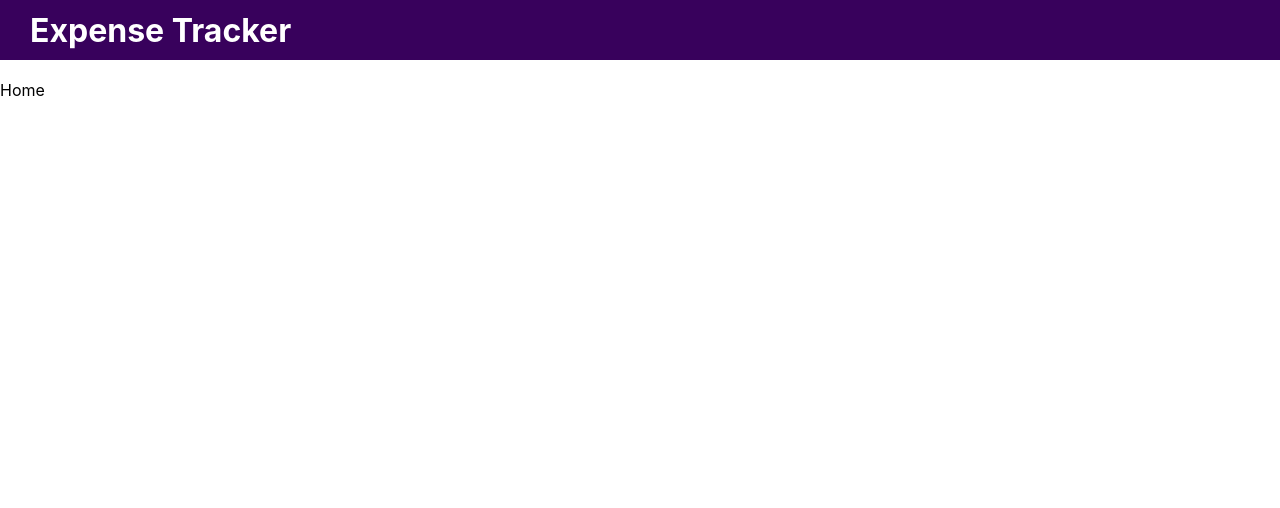
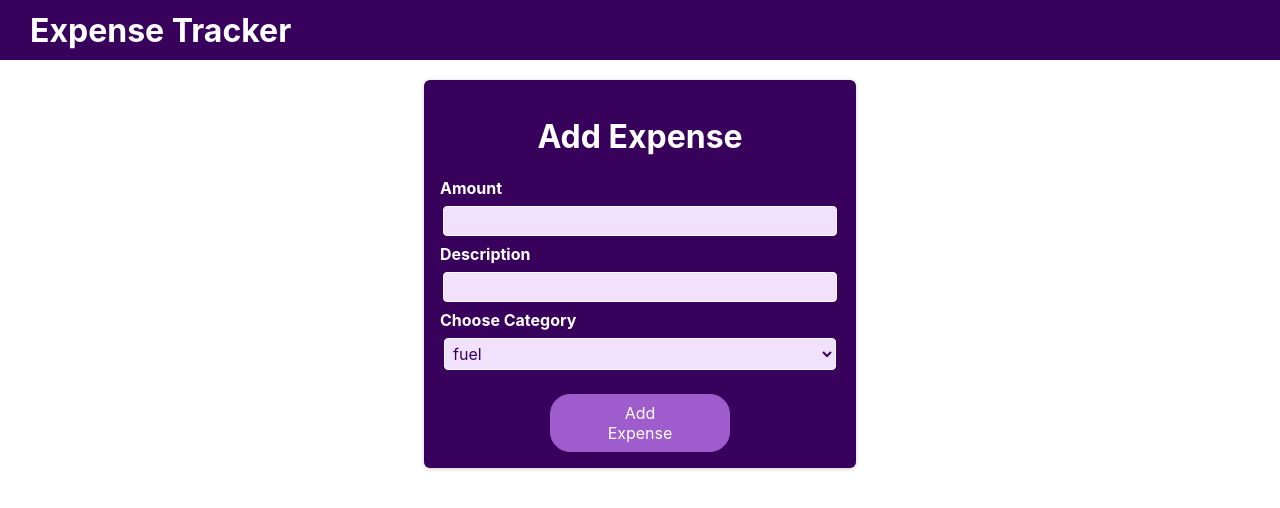
Before and after one commit to Akash-Rajmane/Expense-Tracker-Redux, a React (Create React App) app: page / in a window 1280 px wide. Shown: the top 508 px of the page. Built offline with nearby package versions, Linux system fonts and the light colour scheme.

Commit message:
added add expense feature with list

```diff
--- a/src/App.js
+++ b/src/App.js
@@ -10,14 +10,14 @@ import Header from './components/header/Header';
 function App() {
   let initialState = localStorage.getItem("profileComplete");
   const [isProfileComplete, setIsProfileComplete] = useState(initialState?JSON.parse(initialState):false);
-
+  const [expenses, setExpenses] = useState([]);
 
   return (
     <Router>
       <Header isProfileComplete={isProfileComplete}/>
       <main className='main'>
         <Routes>
-          <Route path="/" element={<Home/>}/>
+          <Route path="/" element={<Home setExpenses={setExpenses} expenses={expenses} />}/>
           <Route path="/signup" element={<SignUp/>}/>
           <Route path="/login" element={<Login/>}/>
           <Route path="/profile" element={<Profile
--- /dev/null
+++ b/src/components/add-expense/AddExpense.js
@@ -0,0 +1,87 @@
+import React, { useState } from 'react';
+import classes from "./AddExpense.module.css";
+
+const AddExpense = ({setExpenses}) => {
+    const [amount,setAmount] = useState("");
+    const [description,setDescription] = useState("");
+    const [selectedCategory, setSelectedCategory] = useState("fuel");
+
+    const amountChangeHandler = (e) => {
+        setAmount(e.target.value);
+    }
+
+    const descriptionChangeHandler = (e) => {
+        setDescription(e.target.value);
+    }
+
+    const categoryChangeHandler = (e) => {
+        setSelectedCategory(e.target.value);
+    }
+
+    const submitHandler = (e) => {
+        e.preventDefault();
+
+        setExpenses(expenses=>{
+            return [
+                ...expenses,
+                {
+                    id: new Date().toString(),
+                    amount: amount,
+                    description: description,
+                    category: selectedCategory
+                }
+            ]
+        });
+
+        setAmount("");
+        setDescription("");
+        setSelectedCategory("fuel");
+    };
+
+  return (
+    <form className={classes.form} onSubmit={submitHandler}>
+        <h1>Add Expense</h1>
+        <div className={classes.control}>
+          <label htmlFor='amount'>Amount</label>
+          <input
+            type='number'
+            id='amount'
+            required
+            min={0}
+            value={amount}
+            onChange={amountChangeHandler}
+            />
+        </div>
+        <div className={classes.control}>
+          <label htmlFor='description'>Description</label>
+          <input
+            type='text'
+            id='description'
+            value={description}
+            onChange={descriptionChangeHandler}
+            required
+          />
+        </div>
+        <div className={classes.control}>
+                <label htmlFor="category">Choose Category</label>
+                <select
+                    id="category"
+                    className={classes.dropdown}
+                    value={selectedCategory}
+                    onChange={categoryChangeHandler}
+                >
+                    <option value="fuel">fuel</option>
+                    <option value="food">food</option>
+                    <option value="electricity">electricity</option>
+                    <option value="movie">movie</option>
+                    <option value="other">other</option>
+                </select>
+        </div>
+        <div className={classes.actions}>
+          <button type="submit" >Add Expense</button>
+        </div>
+    </form>
+  )
+}
+
+export default AddExpense;
--- /dev/null
+++ b/src/components/add-expense/AddExpense.module.css
@@ -0,0 +1,72 @@
+.form {
+    margin: 3rem auto;
+    width: 25rem;
+    border-radius: 6px;
+    background-color: #38015c;
+    box-shadow: 0 1px 4px rgba(0, 0, 0, 0.2);
+    padding: 1rem;
+    text-align: center;
+}
+
+.form h1 {
+    text-align: center;
+    color: white;
+}
+
+
+.control {
+    margin-bottom: 0.5rem;
+    position: relative;
+}
+
+.control label {
+    display: block;
+    color: white;
+    font-weight: bold;
+    margin-bottom: 0.5rem;
+    text-align: left;
+}
+
+.control input {
+    font: inherit;
+    background-color: #f1e1fc;
+    color: #38015c;
+    border-radius: 4px;
+    border: 1px solid white;
+    width: 24rem;
+    padding: 0.25rem;
+}
+
+.actions {
+    margin-top: 1.5rem;
+    display: flex;
+    flex-direction: column;
+    align-items: center;
+}
+
+.actions button {
+    cursor: pointer;
+    font: inherit;
+    color: white;
+    background-color: #9f5ccc;
+    border: 1px solid #9f5ccc;
+    border-radius: 20px;
+    width: 180px;
+    padding: 0.5rem 2.5rem;
+}
+
+.actions button:hover {
+    background-color: #873abb;
+    border-color: #873abb;
+}
+
+.dropdown{
+    width: 24.5rem;
+    height: 2rem;
+    padding: 0.25rem;
+    font: inherit;
+    background-color: #f1e1fc;
+    color: #38015c;
+    border-radius: 4px;
+    border: 1px solid white;
+}
--- /dev/null
+++ b/src/components/list/List.js
@@ -0,0 +1,20 @@
+import React from 'react';
+import classes from "./List.module.css";
+
+const List = ({expenses}) => {
+  return (
+    <ul className={classes.list}>
+        {expenses.map(el=>{
+            return(
+                <li key={el.id} className={classes.item}>
+                    <span>{el.description}</span>
+                    <span>Rs {el.amount}</span>
+                    <span>category: {el.category}</span>
+                </li>
+            )
+        })}
+    </ul>
+  )
+}
+
+export default List;
--- /dev/null
+++ b/src/components/list/List.module.css
@@ -0,0 +1,14 @@
+.list{
+    display: flex;
+    flex-direction: column;
+    gap: 8px;
+    justify-content: center;
+    align-items: center;
+    list-style: none;
+}
+
+.item{
+    display: grid;
+    grid-template-columns: auto auto auto;
+    gap: 10px;
+}
--- a/src/pages/home/Home.js
+++ b/src/pages/home/Home.js
@@ -1,11 +1,13 @@
 import React from 'react';
 import classes from "./Home.module.css";
+import AddExpense from '../../components/add-expense/AddExpense';
+import List from '../../components/list/List';
 
-
-const Home = () => {
+const Home = ({setExpenses,expenses}) => {
   return (
     <>
-     Home
+     <AddExpense setExpenses={setExpenses}/>
+     <List expenses={expenses}/>
     </>
   )
 }
```
